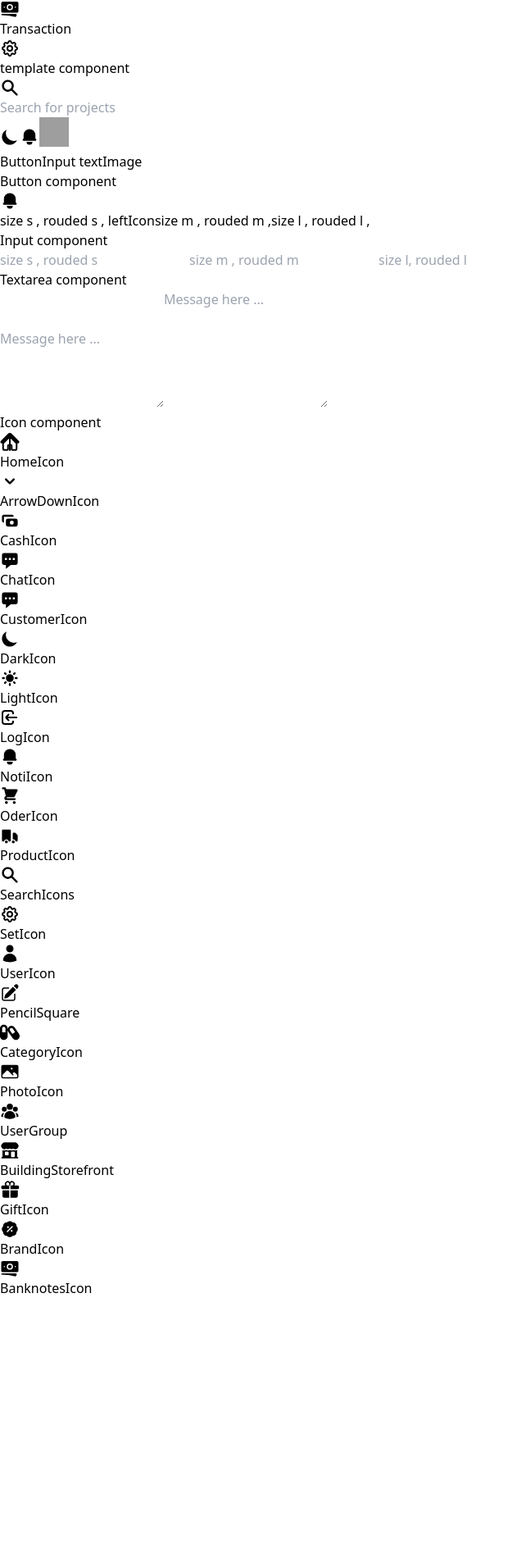
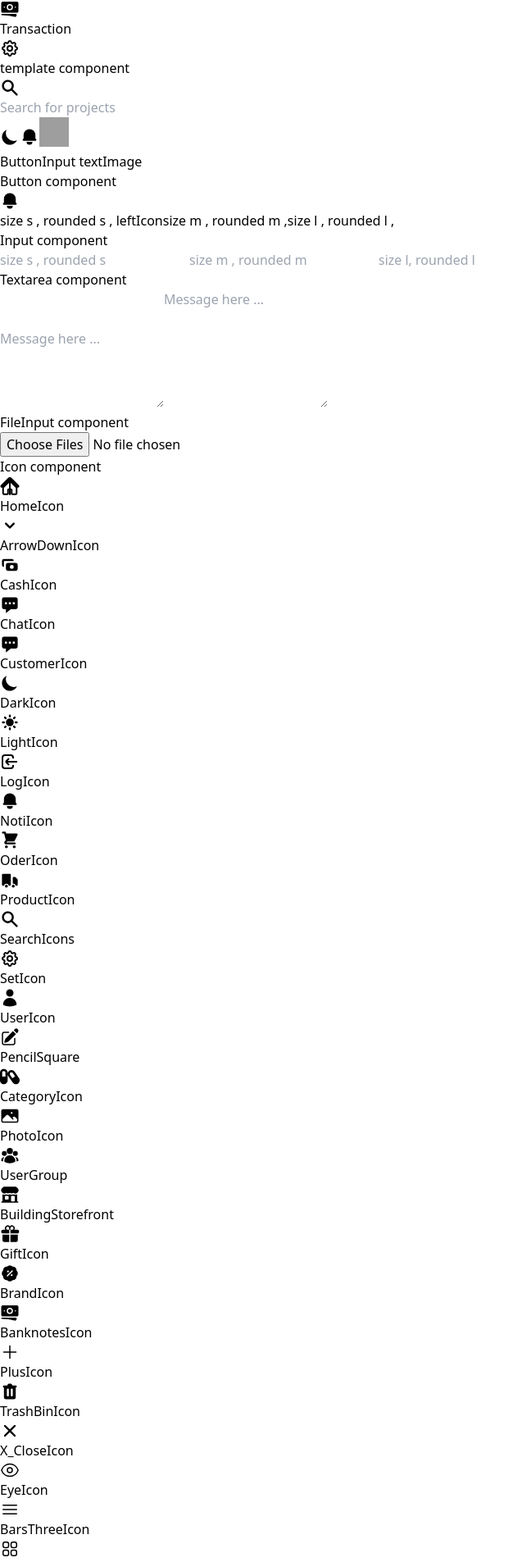
Before and after one commit to vanthiet1/DATN-QuanLiNhaThuoc, a React (Vite) app in the folder Client/: page /admin/template-component in a window 1280 px wide. Shown: the part 1057-2962 px from the top of the page at 82% size, without its empty margins (0-642 px from the left). Before the commit the page ends 2640 px from the top, so only its background shows below. Built offline with nearby package versions, Linux system fonts and the light colour scheme; grey boxes are pictures that could not be loaded.

Commit message:
cập nhật component test

```diff
--- a/Client/src/admin/testComponents/TemplateComponent.jsx
+++ b/Client/src/admin/testComponents/TemplateComponent.jsx
@@ -2,7 +2,7 @@ import React from 'react';
 import AppIcons from '../../components/ui/icon';
 import Button from '../../components/ui/button/Button';
 import InputText from '../../components/ui/form/InputText';
-import { Textarea } from '../../components/ui/form';
+import { FileInput, Textarea } from '../../components/ui/form';
 // import BreadCrumb from '../../components/breadCrumb/BreadCrumb';
 
 const TemplateComponent = () => {
@@ -26,13 +26,13 @@ const TemplateComponent = () => {
         <h3 className='text-lg capitalize font-semibold mb-4'>Button component</h3>
         <div className='grid gap-3 w-fit'>
           <Button size='s' rounded='s' leftIcon={<AppIcons.NotiIcon />} addClassNames='bg-slate-500 text-white'>
-            size s , rouded s , leftIcon
+            size s , rounded s , leftIcon
           </Button>
           <Button size='m' rounded='m' addClassNames='bg-slate-600 text-white '>
-            size m , rouded m ,
+            size m , rounded m ,
           </Button>
           <Button size='l' rounded='l' addClassNames='bg-slate-700 text-white '>
-            size l , rouded l ,
+            size l , rounded l ,
           </Button>
         </div>
       </div>
@@ -40,9 +40,9 @@ const TemplateComponent = () => {
       <div className='pt-5'>
         <h3 className='text-lg capitalize font-semibold mb-4'>Input component</h3>
         <div className='grid gap-3 w-fit'>
-          <InputText size='s' rounded='s' placeholder='size s , rouded s'></InputText>
-          <InputText size='m' rounded='m' placeholder='size m , rouded m'></InputText>
-          <InputText size='l' rounded='l' placeholder='size l, rouded l'></InputText>
+          <InputText size='s' rounded='s' placeholder='size s , rounded s'></InputText>
+          <InputText size='m' rounded='m' placeholder='size m , rounded m'></InputText>
+          <InputText size='l' rounded='l' placeholder='size l, rounded l'></InputText>
         </div>
       </div>
 
@@ -55,10 +55,18 @@ const TemplateComponent = () => {
         </div>
       </div>
 
+      {/* FileInput component */}
+      <div className='pt-5'>
+        <h3 className='text-lg capitalize font-semibold mb-4'>FileInput component</h3>
+        <div className='grid gap-3'>
+          <FileInput multiple={true} />
+        </div>
+      </div>
+
       {/*icon component */}
       <div className='pt-5'>
         <h3 className='text-lg capitalize font-semibold mb-4'>Icon component</h3>
-        <div className='grid gap-3 grid-cols-7 w-fit text-blue-900'>
+        <div className='grid gap-3 grid-cols-6 w-fit text-blue-900'>
           <div className='flex gap-1 items-center'>
             <AppIcons.HomeIcon />
             <span>HomeIcon</span>
@@ -147,6 +155,30 @@ const TemplateComponent = () => {
             <AppIcons.BanknotesIcon />
             <span>BanknotesIcon</span>
           </div>
+          <div className='flex gap-1 items-center'>
+            <AppIcons.PlusIcon />
+            <span>PlusIcon</span>
+          </div>
+          <div className='flex gap-1 items-center'>
+            <AppIcons.TrashBinIcon />
+            <span>TrashBinIcon</span>
+          </div>
+          <div className='flex gap-1 items-center'>
+            <AppIcons.X_CloseIcon />
+            <span>X_CloseIcon</span>
+          </div>
+          <div className='flex gap-1 items-center'>
+            <AppIcons.EyeIcon />
+            <span>EyeIcon</span>
+          </div>
+          <div className='flex gap-1 items-center'>
+            <AppIcons.BarsThreeIcon />
+            <span>BarsThreeIcon</span>
+          </div>
+          <div className='flex gap-1 items-center'>
+            <AppIcons.SquaresTwoxTwoIcon />
+            <span>SquaresTwoxTwoIcon</span>
+          </div>
         </div>
       </div>
 
```
